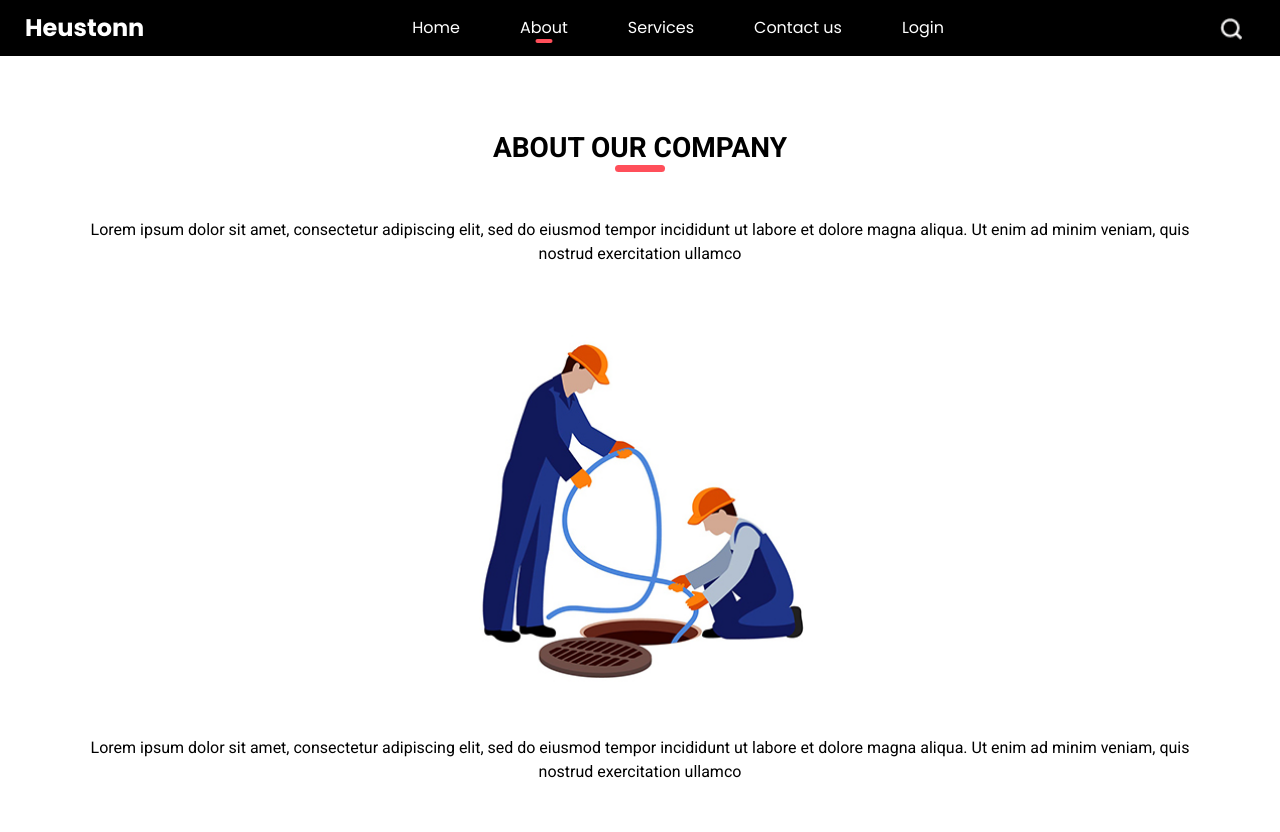
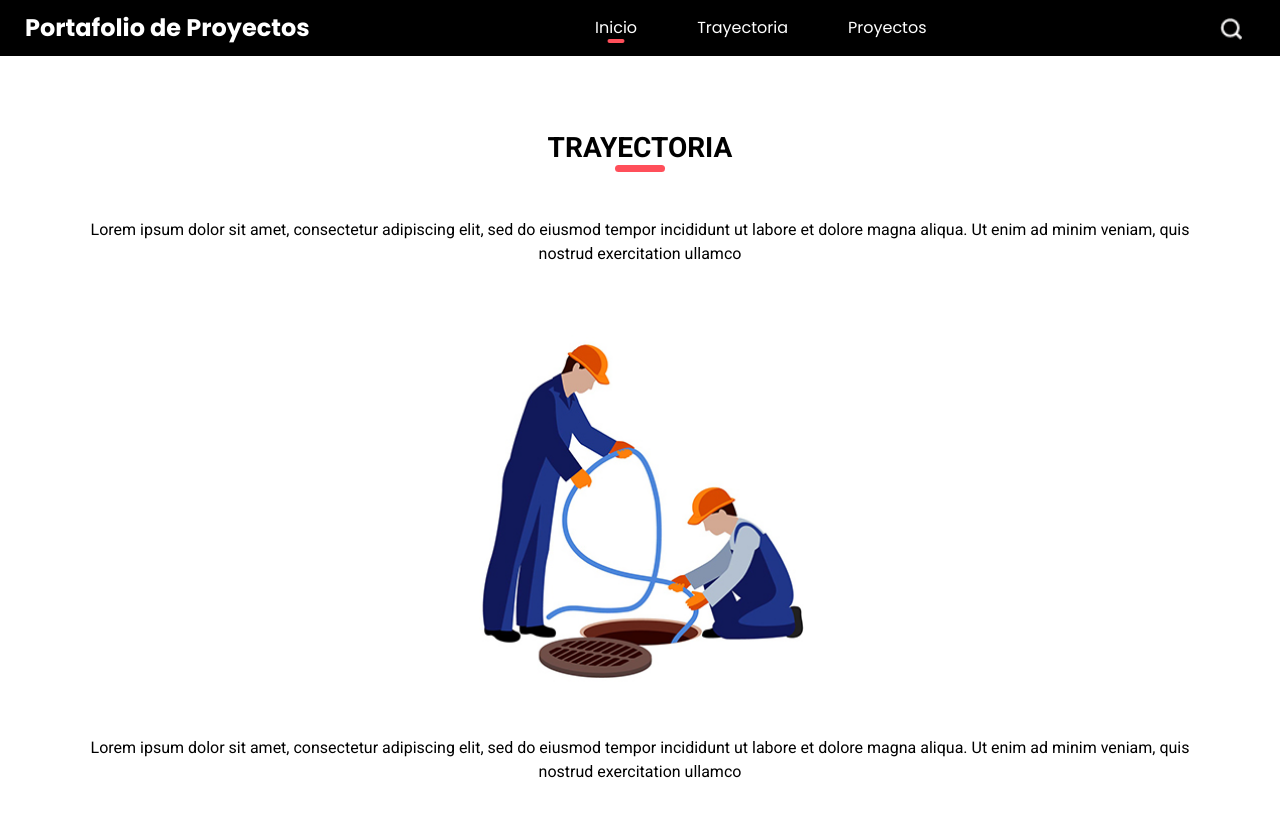
Before and after one commit to Akeno075/Akeno075.github.io, a plain HTML site: page about.html in a window 1280 px wide. Shown: the top 832 px of the page. Drawn offline with nearby package versions, Linux system fonts and the light colour scheme.

Commit message:
Acerca cambiado a trayectoria

```diff
--- a/about.html
+++ b/about.html
@@ -9,7 +9,7 @@
   <meta name="viewport" content="width=device-width, initial-scale=1, shrink-to-fit=no" />
   <!-- Site Metas -->
   <meta name="keywords" content="" />
-  <meta name="description" content="" />
+  <meta name="description" content="hola" />
   <meta name="author" content="" />
 
   <title>Heustonn</title>
@@ -27,6 +27,9 @@
   <link href="css/style.css" rel="stylesheet" />
   <!-- responsive style -->
   <link href="css/responsive.css" rel="stylesheet" />
+<!-- ICON-->
+
+
 </head>
 
 <body>
@@ -37,7 +40,7 @@
         <nav class="navbar navbar-expand-lg custom_nav-container ">
           <a class="navbar-brand" href="index.html">
             <span>
-              Heustonn
+              Portafolio de Proyectos
             </span>
           </a>
           <button class="navbar-toggler ml-auto" type="button" data-toggle="collapse"
@@ -49,21 +52,19 @@
           <div class="collapse navbar-collapse" id="navbarSupportedContent">
             <div class="d-flex mx-auto flex-column flex-lg-row align-items-center">
               <ul class="navbar-nav  ">
-                <li class="nav-item ">
-                  <a class="nav-link" href="index.html">Home <span class="sr-only">(current)</span></a>
-                </li>
                 <li class="nav-item active">
-                  <a class="nav-link" href="about.html"> About </a>
+                  <a class="nav-link" href="index.html">Inicio <span class="sr-only">(current)</span></a>
                 </li>
                 <li class="nav-item">
-                  <a class="nav-link" href="service.html"> Services </a>
+                  <a class="nav-link" href="about.html"> Trayectoria </a>
                 </li>
                 <li class="nav-item">
-                  <a class="nav-link" href="contact.html">Contact us</a>
+                  <a class="nav-link" href="service.html"> Proyectos </a>
                 </li>
-                <li class="nav-item">
-                  <a class="nav-link" href="#">Login</a>
-                </li>
+                <!-- <li class="nav-item">
+                  <a class="nav-link" href="contact.html">Contactanos</a>
+                </li> -->
+
               </ul>
             </div>
           </div>
@@ -81,7 +82,7 @@
     <div class="container">
       <div class="custom_heading-container">
         <h3 class=" ">
-          ABOUT OUR COMPANY
+          Trayectoria
         </h3>
       </div>
       <p class="layout_padding2-top">
```
Also changed, not shown: index.html (+3 -141 lines).
